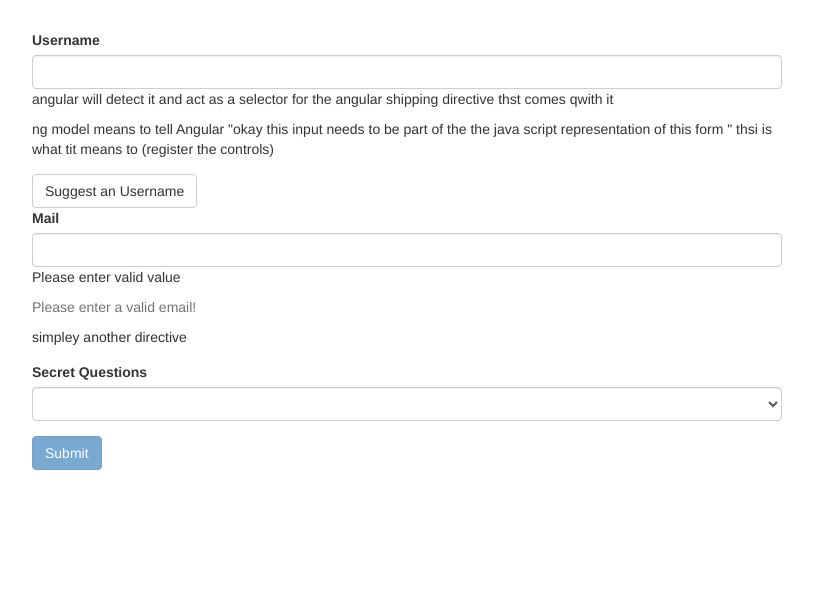
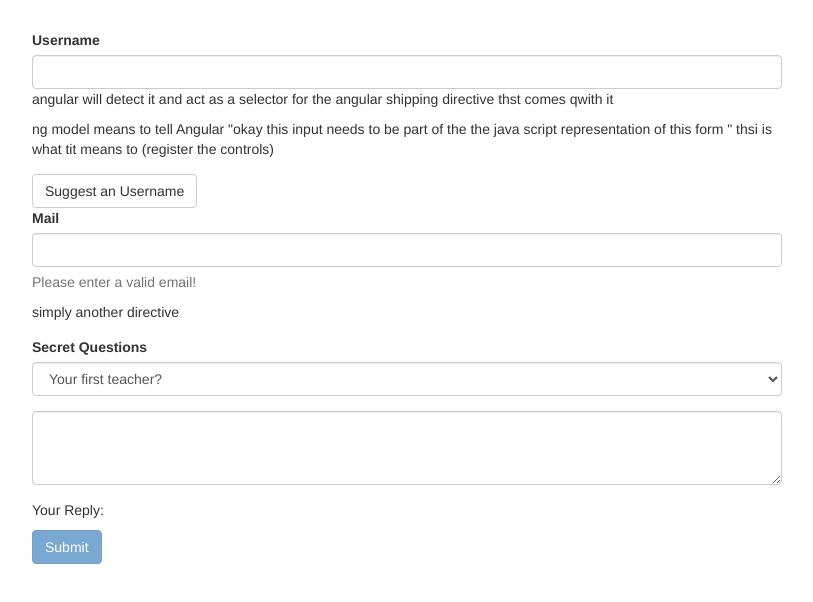
Before and after one commit to AlexSkarlatov/Angular-Forms-Practice, an Angular app in the folder forms-td-start/: page / in a window 1280 px wide. Shown: the top 602 px of the page, without its empty margins (233-1046 px from the left). Built offline with nearby package versions, Linux system fonts and the light colour scheme.

Commit message:
<p>how to gourpu form items together</p>

```diff
--- a/forms-td-start/src/app/app.component.html
+++ b/forms-td-start/src/app/app.component.html
@@ -28,9 +28,9 @@
              required
              email
              #email="ngModel">
-             <p *ngIf="!email.valid">Please enter valid value</p>
+             <p *ngIf="!email.valid && email.touched">Please enter valid value</p>
              <span class="help-block">Please enter a valid email!</span>
-             <p>simpley another directive</p>
+             <p>simply another directive</p>
           </div>
         </div>
         <div class="form-group">
@@ -38,12 +38,20 @@
           <select
            id="secret"
           class="form-control"
-          ngModel
+          [ngModel]="defaultQuestion"
           name="secret">
             <option value="pet">Your first Pet?</option>
             <option value="teacher">Your first teacher?</option>
           </select>
         </div>
+        <div class="form-group">
+            <textarea
+            name="questionAnswer"
+             rows="3"
+             class="form-control"
+             [(ngModel)]="answer"></textarea>
+        </div>
+        <p> Your Reply: {{ answer }}</p>
         <button
         class="btn btn-primary"
          type="submit"
--- a/forms-td-start/src/app/app.component.ts
+++ b/forms-td-start/src/app/app.component.ts
@@ -6,7 +6,9 @@ import { NgForm } from "@angular/forms";
   styleUrls: ['./app.component.css']
 })
 export class AppComponent {
-  @ViewChild('f','d') signupForm: NgFrom;
+  @ViewChild('f','f') signupForm: NgForm;
+  defaultQuestion = 'teacher';
+  answer = '';
   suggestUserName() {
     const suggestedName = 'Superuser';
   }
```
